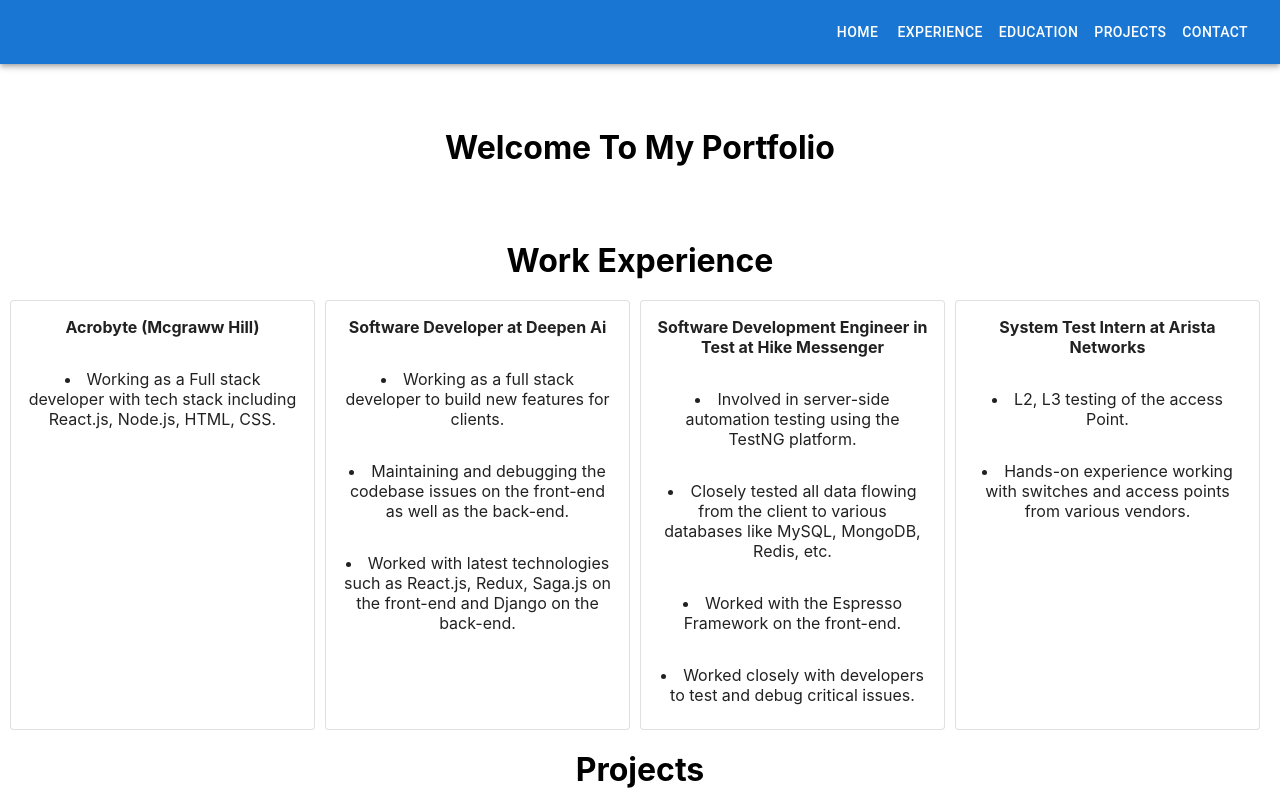
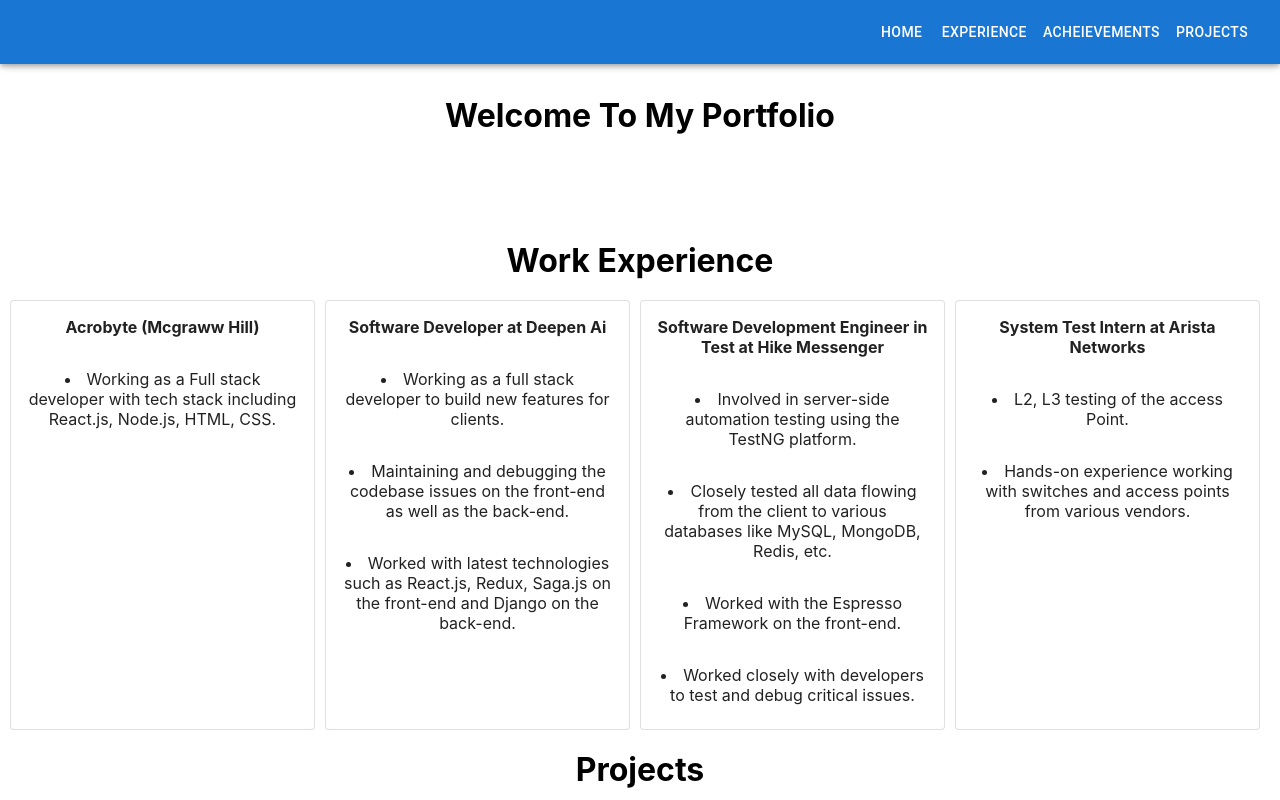
Before and after one commit to medhruv7/react-portfolio, a React (Create React App) app in the folder portfolio/: page / in a window 1280 px wide. Shown: the top 800 px of the page. Built offline with nearby package versions, Linux system fonts and the light colour scheme; the HTML template or start-up script is replaced by a standard one.

Commit message:
added scrolling navbar features

```diff
--- a/portfolio/package.json
+++ b/portfolio/package.json
@@ -5,7 +5,8 @@
   "dependencies": {
     "@emotion/react": "^11.11.1",
     "@emotion/styled": "^11.11.0",
-    "@mui/material": "^5.13.4",
+    "@mui/icons-material": "^5.11.16",
+    "@mui/material": "^5.13.5",
     "@testing-library/jest-dom": "^5.16.5",
     "@testing-library/react": "^13.4.0",
     "@testing-library/user-event": "^13.5.0",
--- /dev/null
+++ b/portfolio/src/App.css
@@ -0,0 +1,4 @@
+.app-div {
+    display: flex;
+    flex-direction: column;
+}
--- a/portfolio/src/App.js
+++ b/portfolio/src/App.js
@@ -1,17 +1,75 @@
+import "./App.css";
+import { useEffect, useRef, useState } from "react";
 import Acheievements from "./components/Acheivements";
 import Home from "./components/Home";
 import Navbar from "./components/Navbar";
 import Projects from "./components/Projects";
 import WorkExperience from "./components/WorkExperience";
+import ArrowCircleUpIcon from "@mui/icons-material/ArrowCircleUp";
+import { IconButton } from "@mui/material";
 
 function App() {
+  const homeRef = useRef(null);
+  const workExperienceRef = useRef(null);
+  const projectsRef = useRef(null);
+  const achievementsRef = useRef(null);
+  const [showButton, setShowButton] = useState(false);
+
+  const scrollToComponent = (ref) => {
+    if (ref && ref.current) {
+      ref.current.scrollIntoView({ behavior: "smooth" });
+    }
+  };
+
+  const scrollToTop = () => {
+    window.scrollTo({
+      top: 0,
+      behavior: "smooth",
+    });
+  };
+
+  useEffect(() => {
+    const handleScroll = () => {
+      setShowButton(window.scrollY > 0);
+    };
+
+    window.addEventListener('scroll', handleScroll);
+
+    return () => {
+      window.removeEventListener('scroll', handleScroll);
+    };
+  }, []);
+
   return (
-    <div>
-      <Navbar />
-      <Home />
-      <WorkExperience />
-      <Projects />
-      <Acheievements />
+    <div className="app-div">
+      <Navbar
+        scrollToComponent={scrollToComponent}
+        homeRef={homeRef}
+        workExperienceRef={workExperienceRef}
+        projectsRef={projectsRef}
+        achievementsRef={achievementsRef}
+      />
+      <div ref={homeRef}>
+        <Home />
+      </div>
+      <div ref={workExperienceRef}>
+        <WorkExperience />
+      </div>
+      <div ref={projectsRef}>
+        <Projects />
+      </div>
+      <div ref={achievementsRef}>
+        <Acheievements />
+      </div>
+      {
+        showButton && <div
+          style={{ marginLeft: "auto", position: "fixed", bottom: 0, right: 0 }}
+        >
+          <IconButton onClick={scrollToTop}>
+            <ArrowCircleUpIcon style={{fontSize: "50px"}} />
+          </IconButton>
+        </div>
+      }
     </div>
   );
 }
--- a/portfolio/src/components/Home.js
+++ b/portfolio/src/components/Home.js
@@ -3,13 +3,13 @@
     fontSize: "2em",
     fontWeight: "bold",
     textAlign: "center",
-        padding: "2em"
-    }
+    padding: "3em",
+  };
   return (
-        <div style={portfolioText}>
-            Welcome To My Portfolio
+    <div>
+      <div style={portfolioText}>Welcome To My Portfolio</div>
     </div>
-    )
-}
+  );
+};
 
 export default Home;
--- a/portfolio/src/components/Navbar.js
+++ b/portfolio/src/components/Navbar.js
@@ -1,30 +1,77 @@
 import Button from "@mui/material/Button";
 import { Toolbar } from "@mui/material";
 import AppBar from "@mui/material/AppBar";
+import { useEffect, useState } from "react";
 
-const Navbar = () => {
+const Navbar = ({
+  scrollToComponent,
+  homeRef,
+  workExperienceRef,
+  projectsRef,
+  achievementsRef,
+}) => {
+    const [visible, setIsVisible] = useState(true);
+    const [prevScrollPos, setPrevScrollPos] = useState(window.pageYOffset);
+
+    useEffect(() => {
+      const handleScroll = () => {
+        const currentScrollPos = window.pageYOffset;
+        setIsVisible(prevScrollPos > currentScrollPos || currentScrollPos <= 0);
+        setPrevScrollPos(currentScrollPos);
+      };
+
+      window.addEventListener("scroll", handleScroll);
+
+      return () => {
+        window.removeEventListener("scroll", handleScroll);
+      };
+    }, [prevScrollPos]);
+
   const buttonStyles = { color: "inherit" };
   const toolBarStyle = { display: "flex", justifyContent: "flex-end" };
+
   return (
-    <AppBar position="static">
+    visible && (
+      <AppBar>
         <Toolbar style={toolBarStyle}>
-        <Button variant="text" style={buttonStyles}>
+          <Button
+            variant="text"
+            style={buttonStyles}
+            onClick={() => scrollToComponent(homeRef)}
+          >
             Home
           </Button>
-        <Button variant="text" style={buttonStyles}>
+          <Button
+            variant="text"
+            style={buttonStyles}
+            onClick={() => scrollToComponent(workExperienceRef)}
+          >
             Experience
           </Button>
-        <Button variant="text" style={buttonStyles}>
-          Education
+          <Button
+            variant="text"
+            style={buttonStyles}
+            onClick={() => scrollToComponent(achievementsRef)}
+          >
+            Acheievements
           </Button>
-        <Button variant="text" style={buttonStyles}>
+          <Button
+            variant="text"
+            style={buttonStyles}
+            onClick={() => scrollToComponent(projectsRef)}
+          >
             Projects
           </Button>
-        <Button variant="text" style={buttonStyles}>
+          {/* <Button
+          variant="text"
+          style={buttonStyles}
+          onClick={() => scrollToComponent(contactRef)}
+        >
           Contact
-        </Button>
+        </Button> */}
         </Toolbar>
       </AppBar>
+    )
   );
 };
 
```
Also changed, not shown: 1 other file (tests, documents, lock files or other folders). Lines whose indentation alone changed are shown as unchanged.
